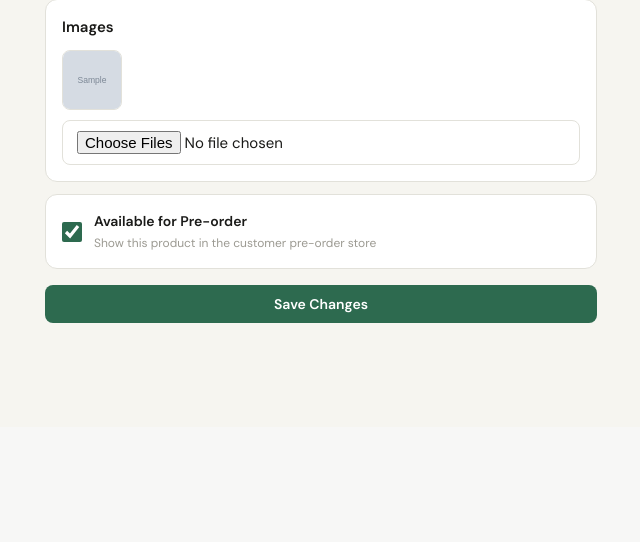
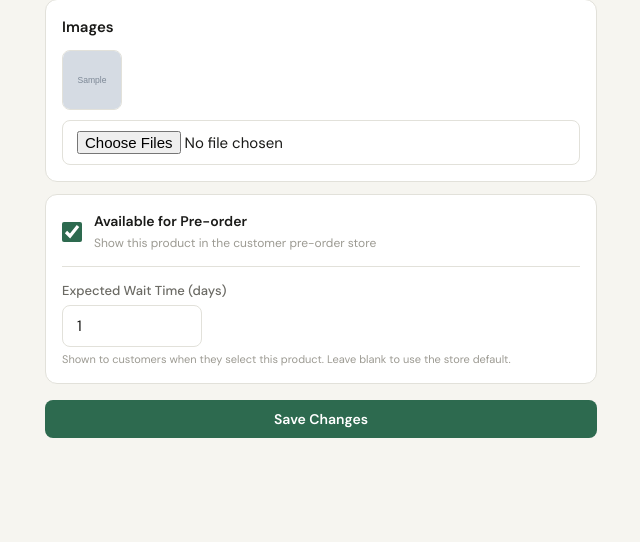
Before and after one commit to Kannde/stores_inventory-system, a Django app: a page that uses templates/inventory/product_form.html in a window 1280 px wide. Shown: the part 1357-1899 px from the top of the page, without its empty margins (319-959 px from the left). Before the commit the page ends 1680 px from the top, so only its background shows below. Run offline with Django 5.2, Linux system fonts and the light colour scheme; a user stored in the database is signed in; tables that the repository leaves empty hold one stand-in row (values such as "Sample post"); grey boxes marked "Sample" are stand-in pictures; some libraries are stand-ins or nearby versions.

Commit message:
Add per-product preorder wait time; show expected days to customers on selection
- Product form shows "Expected Wait Time (days)" input that appears when preorder toggle is on
- Preorder catalog shows a toast notification with wait time when customer taps a product
- Cart rows display the wait time per item (falls back to store-level default if product has none)

Co-Authored-By: Claude Sonnet 4.6 <noreply@anthropic.com>

```diff
--- a/inventory/models.py
+++ b/inventory/models.py
@@ -117,6 +117,7 @@ class Product(models.Model):
     expiry_date = models.DateField(null=True, blank=True)
     barcode = models.CharField(max_length=50, blank=True)
     available_for_preorder = models.BooleanField(default=False)
+    preorder_lead_days = models.PositiveIntegerField(null=True, blank=True, help_text='Expected days to fulfil a preorder for this product')
     is_active = models.BooleanField(default=True)
     created_at = models.DateTimeField(auto_now_add=True)
     updated_at = models.DateTimeField(auto_now=True)
--- a/inventory/views.py
+++ b/inventory/views.py
@@ -70,6 +70,8 @@ def product_form(request, store_slug, pk=None):
         sup_id = data.get('supplier')
         product.supplier_id = sup_id if sup_id else None
         product.available_for_preorder = data.get('available_for_preorder') == 'on'
+        lead = data.get('preorder_lead_days', '').strip()
+        product.preorder_lead_days = int(lead) if lead and lead.isdigit() else None
         product.save()
 
         for f in request.FILES.getlist('images'):
--- a/preorders/views.py
+++ b/preorders/views.py
@@ -24,6 +24,7 @@ def preorder_form(request, store_slug):
             'unit_price': str(p.unit_price), 'stock_qty': p.stock_qty,
             'unit_label': p.unit_label,
             'image_url': first_img.image.url if first_img else None,
+            'lead_days': p.preorder_lead_days,
         })
 
     if request.method == 'POST':
--- a/templates/inventory/product_form.html
+++ b/templates/inventory/product_form.html
@@ -119,12 +119,18 @@
 
     <div class="card">
       <label style="display:flex;align-items:center;gap:12px;cursor:pointer">
-        <input type="checkbox" name="available_for_preorder" {% if product.available_for_preorder %}checked{% endif %} style="width:20px;height:20px;accent-color:var(--accent);flex-shrink:0">
+        <input type="checkbox" name="available_for_preorder" id="preorderToggle" {% if product.available_for_preorder %}checked{% endif %} style="width:20px;height:20px;accent-color:var(--accent);flex-shrink:0" onchange="toggleLeadDays(this)">
         <div>
           <div style="font-weight:600;font-size:14px">Available for Pre-order</div>
           <div style="font-size:12px;color:var(--text-3);margin-top:2px">Show this product in the customer pre-order store</div>
         </div>
       </label>
+      <div id="leadDaysSection" style="margin-top:14px;padding-top:14px;border-top:1px solid var(--border);display:{% if product.available_for_preorder %}block{% else %}none{% endif %}">
+        <label class="form-label">Expected Wait Time (days)</label>
+        <input type="number" name="preorder_lead_days" id="preorderLeadDays" class="form-input" min="1" placeholder="e.g. 3"
+          value="{{ product.preorder_lead_days|default:'' }}" style="max-width:140px">
+        <div style="font-size:11px;color:var(--text-3);margin-top:4px">Shown to customers when they select this product. Leave blank to use the store default.</div>
+      </div>
     </div>
 
     <button type="submit" class="btn btn-primary btn-block" style="margin-top:4px">
@@ -134,6 +140,11 @@
 </div>
 {% endblock %}
 {% block scripts %}
+<script>
+function toggleLeadDays(cb) {
+  document.getElementById('leadDaysSection').style.display = cb.checked ? 'block' : 'none';
+}
+</script>
 {% if product and product.barcode %}
 <script src="https://cdn.jsdelivr.net/npm/jsbarcode@3.11.6/dist/JsBarcode.all.min.js"></script>
 <script>
```
Also changed, not shown: templates/preorders/preorder_form.html (+18 -1 lines), inventory/migrations/0005_product_preorder_lead_days.py (added).
